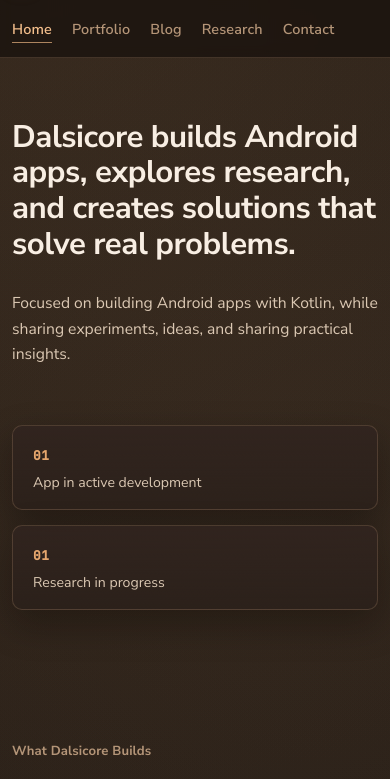
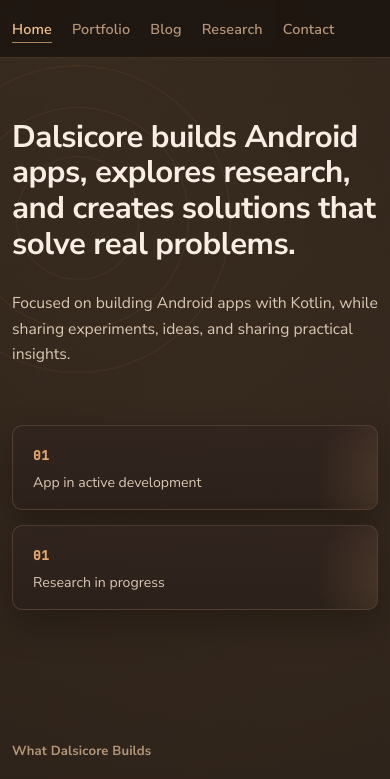
Before and after one commit to dalsicore-com/dalsicore-fe, an Astro site: page / in a window 390 px wide. Shown: the part 42-821 px from the top of the page. Built offline with nearby package versions, Linux system fonts and the light colour scheme; Astro itself is replaced by a stand-in of ours.

Commit message:
Add animated effects and CTAs, enhance hero and section styles
- Introduced new `drift` keyframes for subtle animations.
- Added call-to-action links in sections to improve navigation.
- Enhanced `.hero` with decorative orbit pulses and radial animations.
- Updated `.section-cta` styles for better visibility and interaction.
- Improved responsive scaling and positioning for animations.

```diff
--- a/src/components/home/Hero.astro
+++ b/src/components/home/Hero.astro
@@ -1,4 +1,9 @@
 <section class="hero section">
+  <div class="hero-orbit" aria-hidden="true">
+    <span class="pulse pulse-a"></span>
+    <span class="pulse pulse-b"></span>
+    <span class="pulse pulse-c"></span>
+  </div>
   <div class="container hero-inner">
     <h1 class="section-title reveal delay-1">
         Dalsicore builds Android apps, explores research, and creates solutions that solve real problems.<br />
@@ -22,11 +27,45 @@
 
 <style>
   .hero {
+    position: relative;
+    overflow: clip;
     padding-top: clamp(3.8rem, 7vw, 6.2rem);
     padding-bottom: var(--space-8);
   }
 
+  .hero-orbit {
+    position: absolute;
+    inset: -10% auto auto -3%;
+    width: min(44vw, 500px);
+    height: min(44vw, 500px);
+    pointer-events: none;
+  }
+
+  .pulse {
+    position: absolute;
+    border: 1px solid rgba(230, 167, 110, 0.25);
+    border-radius: 999px;
+    animation: drift 8s ease-in-out infinite;
+    opacity: 0.4;
+  }
+
+  .pulse-a {
+    inset: 0;
+  }
+
+  .pulse-b {
+    inset: 14%;
+    animation-delay: 0.6s;
+  }
+
+  .pulse-c {
+    inset: 30%;
+    animation-delay: 1.2s;
+  }
+
   .hero-inner {
+    position: relative;
+    z-index: 1;
     display: grid;
     gap: var(--space-3);
   }
@@ -49,6 +88,18 @@
     flex-direction: column;
     gap: var(--space-1);
     animation: none;
+    position: relative;
+    overflow: hidden;
+  }
+
+  .stats > div::after {
+    content: "";
+    position: absolute;
+    inset: auto -30% -65% auto;
+    width: 170px;
+    height: 170px;
+    background: radial-gradient(circle, rgba(230, 167, 110, 0.18), transparent 70%);
+    pointer-events: none;
   }
 
   .stats strong {
@@ -64,6 +115,13 @@
   }
 
   @media (max-width: 900px) {
+    .hero-orbit {
+      width: 300px;
+      height: 300px;
+      left: -80px;
+      top: 20px;
+    }
+
     .stats {
       grid-template-columns: 1fr;
     }
--- a/src/pages/index.astro
+++ b/src/pages/index.astro
@@ -63,6 +63,9 @@ const research = (await getCollection("research")).slice(0, 1);
           ))
         }
       </div>
+      <div class="section-cta reveal delay-3">
+        <a href="/portfolio">Explore all projects</a>
+      </div>
     </div>
   </section>
 
@@ -84,6 +87,9 @@ const research = (await getCollection("research")).slice(0, 1);
             />
           ))
         }
+      </div>
+      <div class="section-cta reveal delay-3">
+        <a href="/research">View research stream</a>
       </div>
     </div>
   </section>
@@ -107,6 +113,9 @@ const research = (await getCollection("research")).slice(0, 1);
           ))
         }
       </div>
+      <div class="section-cta reveal delay-3">
+        <a href="/blog">Read more writing</a>
+      </div>
     </div>
   </section>
 </BaseLayout>
@@ -128,6 +137,24 @@ const research = (await getCollection("research")).slice(0, 1);
     grid-template-columns: 1fr;
   }
 
+  .section-cta {
+    margin-top: var(--space-4);
+  }
+
+  .section-cta a {
+    display: inline-flex;
+    align-items: center;
+    gap: 0.45rem;
+    text-decoration: none;
+    color: var(--accent-1);
+    font-weight: 700;
+  }
+
+  .section-cta a::after {
+    content: "↗";
+    font-size: 0.85rem;
+  }
+
   @media (max-width: 960px) {
     .grid {
       grid-template-columns: 1fr;
--- a/src/styles/animations.css
+++ b/src/styles/animations.css
@@ -7,6 +7,20 @@
   to {
     opacity: 1;
     transform: translateY(0);
+  }
+}
+
+@keyframes drift {
+  0% {
+    transform: translate3d(0, 0, 0) scale(1);
+  }
+
+  50% {
+    transform: translate3d(8px, -10px, 0) scale(1.03);
+  }
+
+  100% {
+    transform: translate3d(0, 0, 0) scale(1);
   }
 }
 
```
